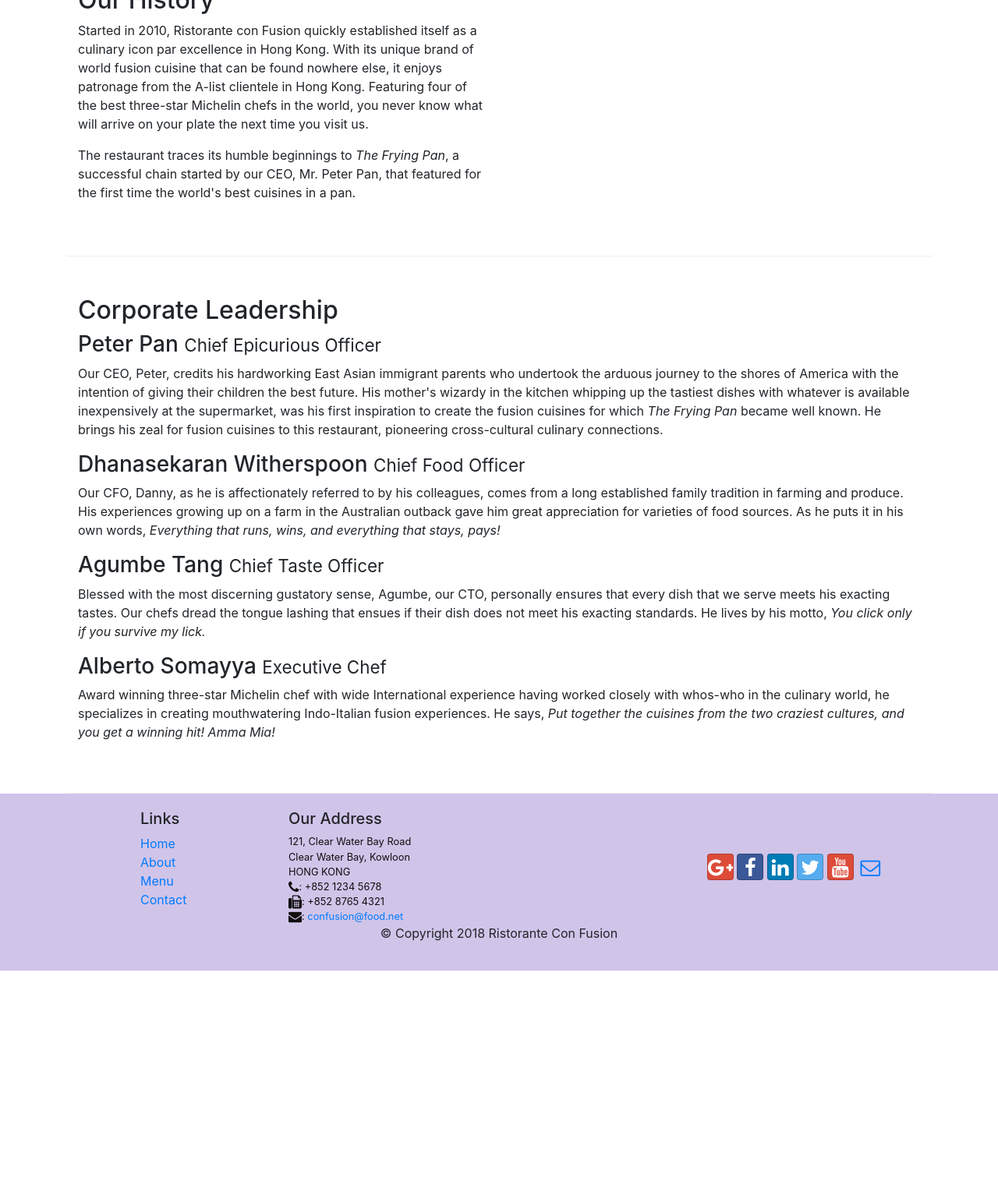
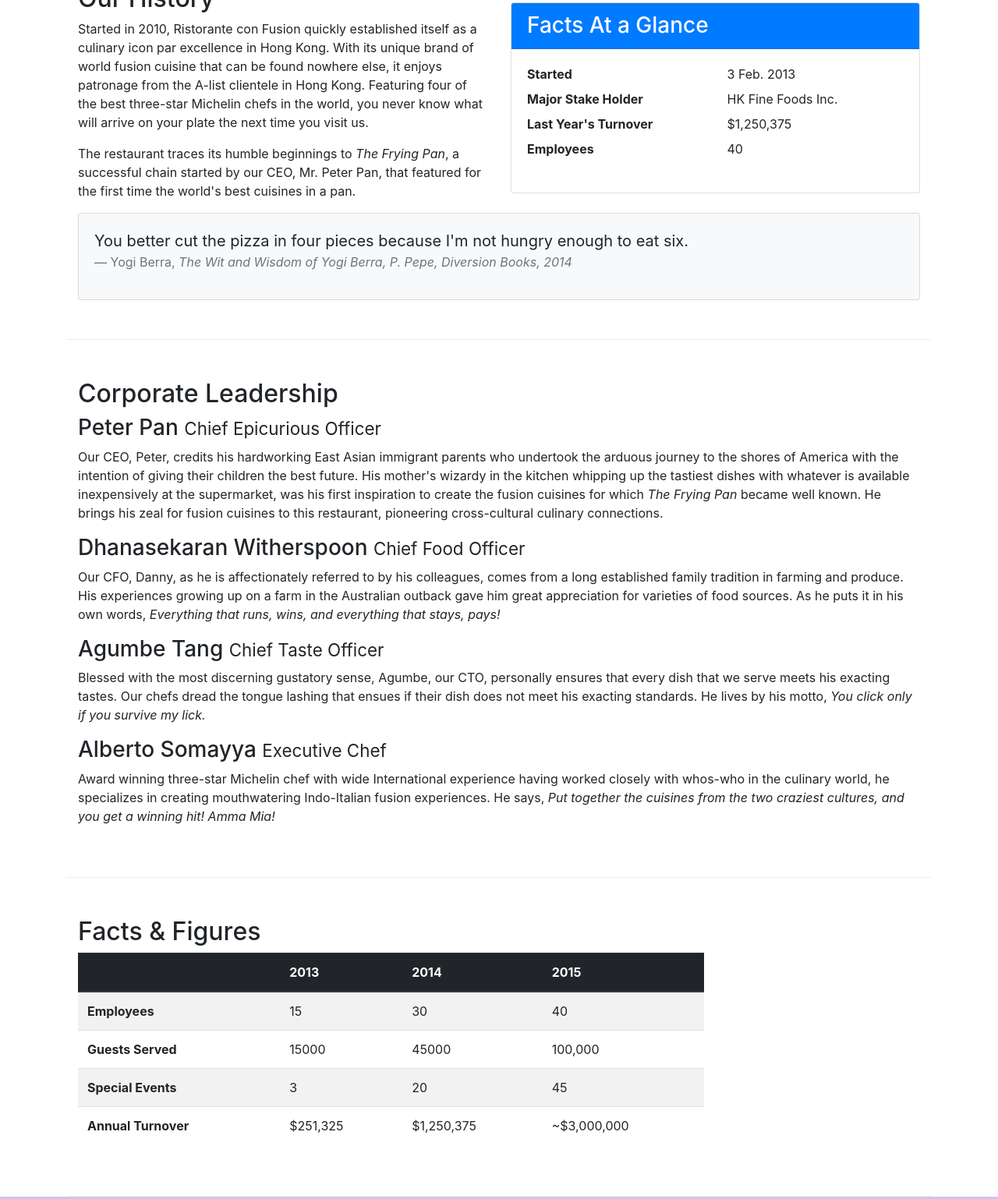
Before and after one commit to aryanpatil/Bootstrap-4, a website: page aboutus.html in a window 1280 px wide. Shown: the part 536-2074 px from the top of the page at 78% size. Before the commit the page ends 1781 px from the top, so only its background shows below. Drawn offline with nearby package versions, Linux system fonts and the light colour scheme.

Commit message:
Tables and Cards

```diff
--- a/aboutus.html
+++ b/aboutus.html
@@ -67,6 +67,33 @@
                 <p>The restaurant traces its humble beginnings to <em>The Frying Pan</em>, a successful chain started by our CEO, Mr. Peter Pan, that featured for the first time the world's best cuisines in a pan.</p>
             </div>
             <div class="col-12 col-sm-6">
+                <div class="card">
+                    <h3 class="card-header bg-primary text-white">Facts At a Glance</h3>
+                    <div class="card-body">
+                        <dl class="row">
+                            <dt class="col-6">Started</dt>
+                            <dd class="col-6">3 Feb. 2013</dd>
+                            <dt class="col-6">Major Stake Holder</dt>
+                            <dd class="col-6">HK Fine Foods Inc.</dd>
+                            <dt class="col-6">Last Year's Turnover</dt>
+                            <dd class="col-6">$1,250,375</dd>
+                            <dt class="col-6">Employees</dt>
+                            <dd class="col-6">40</dd>
+                        </dl>
+                    </div>
+                </div>
+            </div>
+            <div class="col-12">
+                <div class="card card-body bg-light">
+                    <blockquote class="blockquote">
+                        <p class="mb-0">You better cut the pizza in four pieces because
+                            I'm not hungry enough to eat six.</p>
+                        <footer class="blockquote-footer">Yogi Berra,
+                            <cite title="Source Title">The Wit and Wisdom of Yogi Berra,
+                            P. Pepe, Diversion Books, 2014</cite>
+                        </footer>
+                    </blockquote>
+                </div>
             </div>
         </div>
 
@@ -82,6 +109,53 @@
                 <p class="d-none d-sm-block">Blessed with the most discerning gustatory sense, Agumbe, our CTO, personally ensures that every dish that we serve meets his exacting tastes. Our chefs dread the tongue lashing that ensues if their dish does not meet his exacting standards. He lives by his motto, <em>You click only if you survive my lick.</em></p>
                 <h3>Alberto Somayya <small>Executive Chef</small></h3>
                 <p class="d-none d-sm-block">Award winning three-star Michelin chef with wide International experience having worked closely with whos-who in the culinary world, he specializes in creating mouthwatering Indo-Italian fusion experiences. He says, <em>Put together the cuisines from the two craziest cultures, and you get a winning hit! Amma Mia!</em></p>
+            </div>
+       </div>
+
+
+       <div class="row row-content">
+            <div class="col-12 col-sm-9">
+                <h2>Facts &amp; Figures</h2>
+                <div class="table-responsive">
+                    <table class="table table-striped">
+                        <thead class="thead-dark">
+                            <tr>
+                                <th>&nbsp;</th>
+                                <th>2013</th>
+                                <th>2014</th>
+                                <th>2015</th>
+                            </tr>
+                        </thead>
+                        <tbody>
+                            <tr>
+                                <th>Employees</th>
+                                <td>15</td>
+                                <td>30</td>
+                                <td>40</td>
+                            </tr>
+                            <tr>
+                                <th>Guests Served</th>
+                                <td>15000</td>
+                                <td>45000</td>
+                                <td>100,000</td>
+                            </tr>
+                            <tr>
+                                <th>Special Events</th>
+                                <td>3</td>
+                                <td>20</td>
+                                <td>45</td>
+                            </tr>
+                            <tr>
+                                <th>Annual Turnover</th>
+                                <td>$251,325</td>
+                                <td>$1,250,375</td>
+                                <td>~$3,000,000</td>
+                            </tr>
+                        </tbody>
+                    </table>
+                </div>
+            </div>
+             <div class="col-12 col-sm-3">
             </div>
        </div>
 
```
